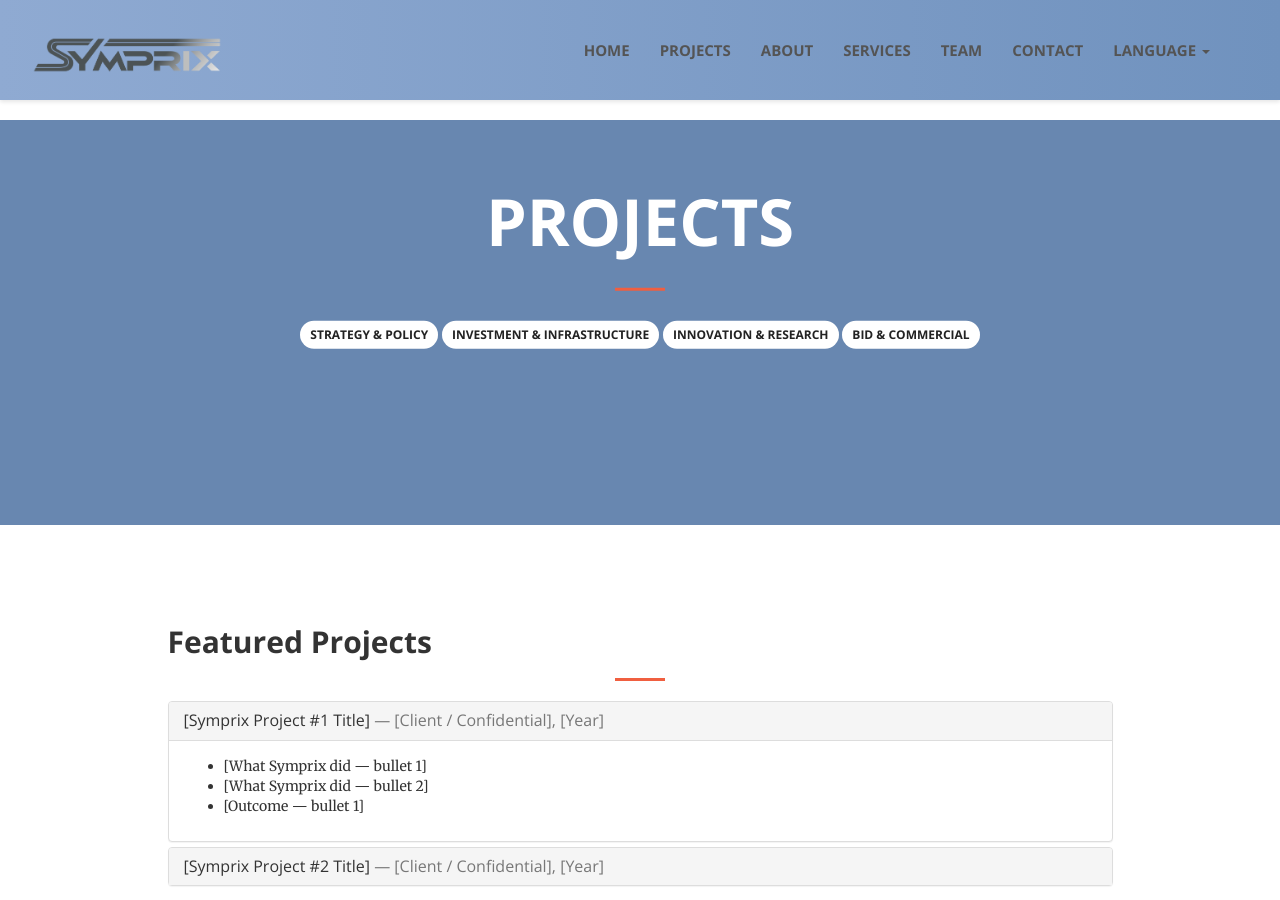
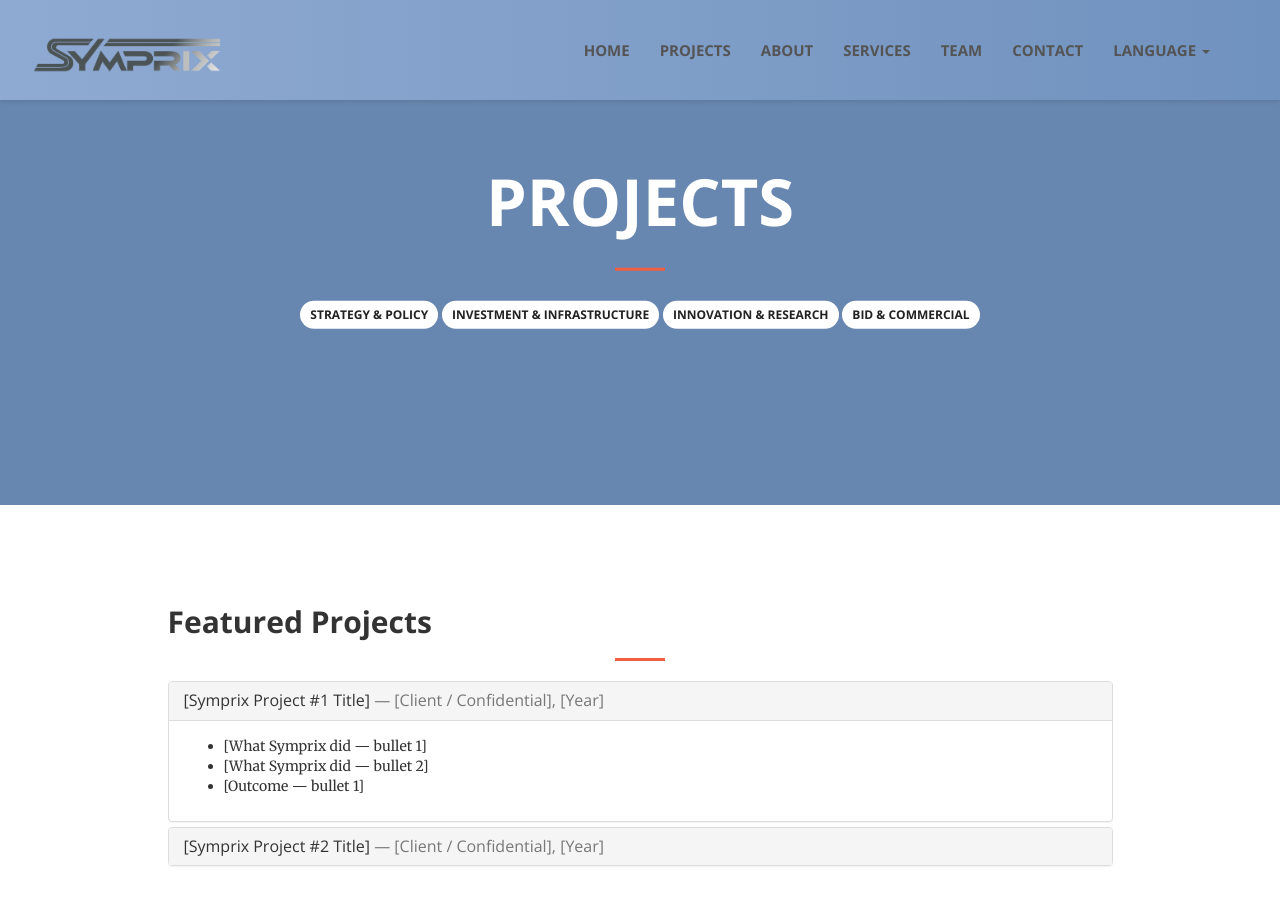
Before and after one commit to CD-Symprix/symprix, a Jekyll site: the page projects.html, which Jekyll copies as it is, in a window 1280 px wide and 900 px high. Built offline with Jekyll 4.4.1, drawn with Linux system fonts in a browser that asks for light colours.

Commit message:
Refactor styles and add dynamic margin adjustment
Removed redundant CSS styles and added JavaScript to adjust hero section margin based on navbar height.

```diff
--- a/projects.html
+++ b/projects.html
@@ -14,25 +14,19 @@
   <link href="https://fonts.googleapis.com/css?family=Merriweather:400,300,300italic,400italic,700,700italic,900,900italic" rel="stylesheet" type="text/css">
   <link rel="stylesheet" href="/css/animate.min.css" type="text/css">
   <link rel="stylesheet" href="/css/main.css?v=3" type="text/css">
+<style>
+  /* Remove body padding that caused the gap */
+  body.subpage {
+    padding-top: 0;
+  }
 
-  <style>
-    /* Fix: prevent hero from hiding fixed navbar */
-    body.subpage { padding-top: 0; }  /* no more blank strip */
+  /* Ensure navbar is above hero */
+  #mainNav {
+    z-index: 2000;
+  }
+</style>
 
-    /* Push hero down exactly by navbar height */
-    body.subpage header.masthead {
-      margin-top: 100px;
-    }
 
-    @media (min-width: 768px) {
-      body.subpage header.masthead {
-        margin-top: 120px;
-      }
-    }
-
-    /* Keep navbar above overlays */
-    #mainNav { z-index: 2000; }
-  </style>
 </head>
 
 <body id="page-top" class="subpage">
```
Also changed, not shown: other parts of projects.html (+13 -0 lines).
